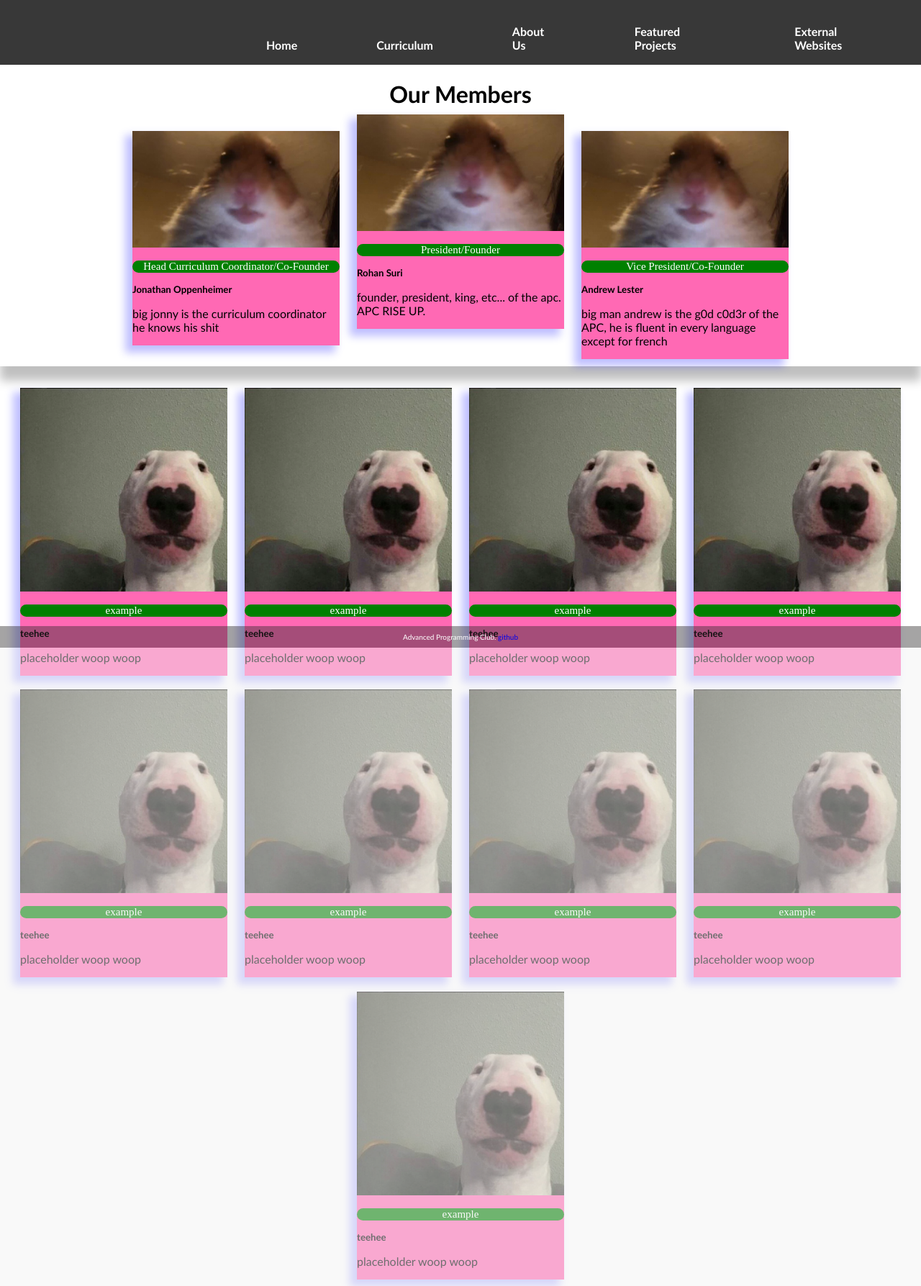
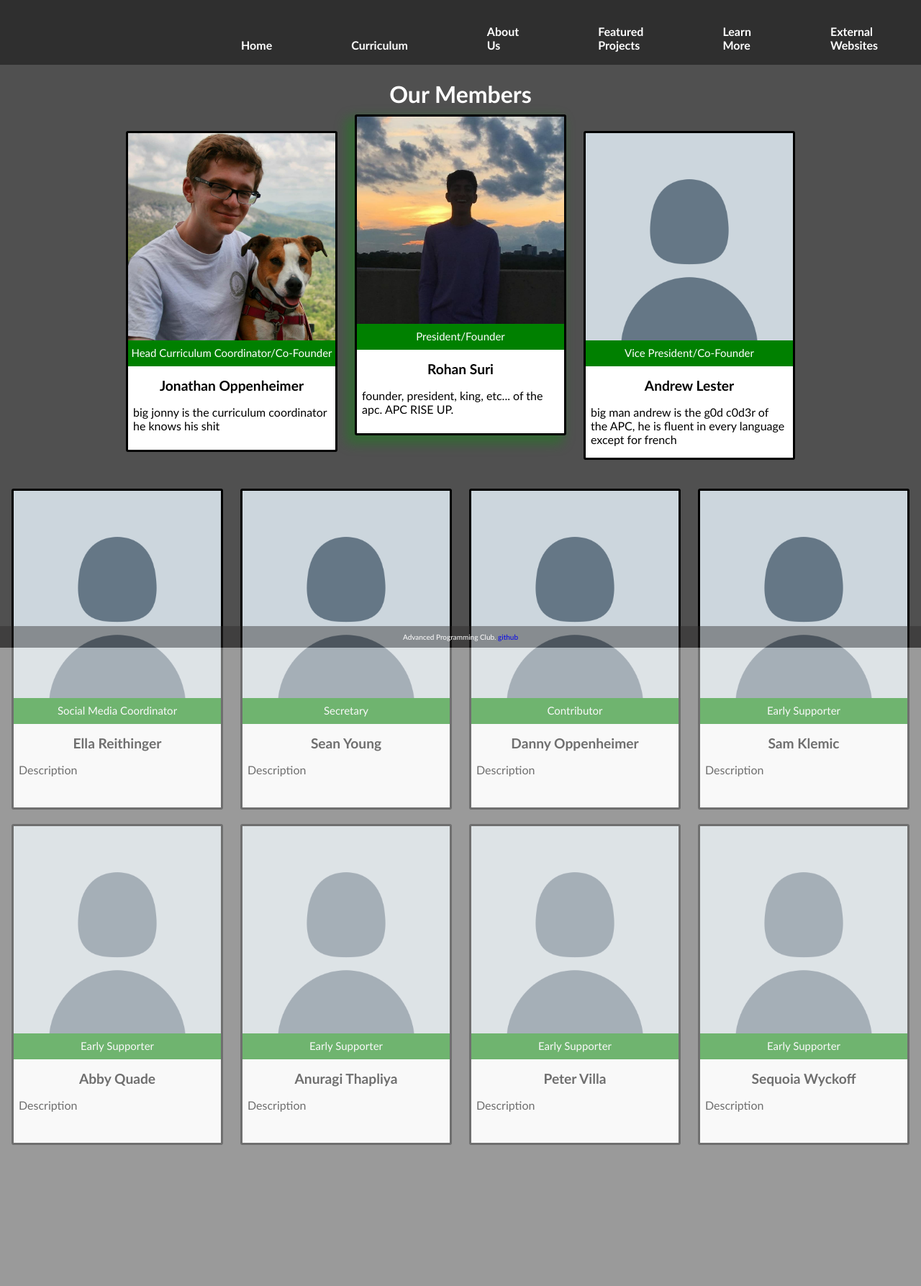
Before and after one commit to apc-gmhs/apc-website, a Jekyll site: the page built from _pages/about_us.html, in a window 1280 px wide. Shown: the whole page at 72% size. Built offline with Jekyll 4.4.1, drawn with Linux system fonts in a browser that asks for light colours; after the commit the page ends 1620 px from its top, so only the background shows below that.

Commit message:
overhaul of about us page

```diff
--- /dev/null
+++ b/_data/member_roles.txt
@@ -0,0 +1,28 @@
+ALL IS ALPHA ORDER
+___
+Exec Board:
+
+Rohan Suri: President/Founder
+Jonathan Oppenheimer: Head Curriculum Coordinator/Co-Founder
+Andrew Lester: Vice President/Co-Founder
+Ella Reithinger: Social Media Coordinator
+Sean Young: Secretary
+___
+Contributors:
+
+Danny Oppenheimer: Contributor
+___
+Early Supporters:
+
+Sam Klemic: Early Supporter
+Abby Quade: Early Supporter
+Anuragi Thapliya: Early Supporter
+Peter Villa: Early Supporter
+Sequoia Wyckoff: Early Supporter
+
+___
+Everyone else:
+*: Member
+Alban J. Abalo
+Turan Rabbani Ahmad
+Victor Anderson
--- a/_data/members.json
+++ b/_data/members.json
@@ -1,58 +1,52 @@
 {
 	"members": [
 		{
-			"imagepath": "/assets/images/hmm.png",
-			"label": "example",
-			"name": "teehee",
-			"desc": "placeholder woop woop"
+			"imagepath": "/assets/images/pfp/default_pfp.png",
+			"label": "Social Media Coordinator",
+			"name": "Ella Reithinger",
+			"desc": "Description"
 		},
 		{
-			"imagepath": "/assets/images/hmm.png",
-			"label": "example",
-			"name": "teehee",
-			"desc": "placeholder woop woop"
+			"imagepath": "/assets/images/pfp/default_pfp.png",
+			"label": "Secretary",
+			"name": "Sean Young",
+			"desc": "Description"
 		},
 		{
-			"imagepath": "/assets/images/hmm.png",
-			"label": "example",
-			"name": "teehee",
-			"desc": "placeholder woop woop"
+			"imagepath": "/assets/images/pfp/default_pfp.png",
+			"label": "Contributor",
+			"name": "Danny Oppenheimer",
+			"desc": "Description"
 		},
 		{
-			"imagepath": "/assets/images/hmm.png",
-			"label": "example",
-			"name": "teehee",
-			"desc": "placeholder woop woop"
+			"imagepath": "/assets/images/pfp/default_pfp.png",
+			"label": "Early Supporter",
+			"name": "Sam Klemic",
+			"desc": "Description"
 		},
 		{
-			"imagepath": "/assets/images/hmm.png",
-			"label": "example",
-			"name": "teehee",
-			"desc": "placeholder woop woop"
+			"imagepath": "/assets/images/pfp/default_pfp.png",
+			"label": "Early Supporter",
+			"name": "Abby Quade",
+			"desc": "Description"
 		},
 		{
-			"imagepath": "/assets/images/hmm.png",
-			"label": "example",
-			"name": "teehee",
-			"desc": "placeholder woop woop"
+			"imagepath": "/assets/images/pfp/default_pfp.png",
+			"label": "Early Supporter",
+			"name": "Anuragi Thapliya",
+			"desc": "Description"
 		},
 		{
-			"imagepath": "/assets/images/hmm.png",
-			"label": "example",
-			"name": "teehee",
-			"desc": "placeholder woop woop"
+			"imagepath": "/assets/images/pfp/default_pfp.png",
+			"label": "Early Supporter",
+			"name": "Peter Villa",
+			"desc": "Description"
 		},
 		{
-			"imagepath": "/assets/images/hmm.png",
-			"label": "example",
-			"name": "teehee",
-			"desc": "placeholder woop woop"
-		},
-		{
-			"imagepath": "/assets/images/hmm.png",
-			"label": "example",
-			"name": "teehee",
-			"desc": "placeholder woop woop"
+			"imagepath": "/assets/images/pfp/default_pfp.png",
+			"label": "Early Supporter",
+			"name": "Sequoia Wyckoff",
+			"desc": "Description"
 		}
 	]
 }
--- a/_includes/header.html
+++ b/_includes/header.html
@@ -12,6 +12,7 @@
         <li><a class="dropdown-item" href="https://github.com/apc-gmhs/apc-website">APC Website</a></li>
 			</ul>
 		</span>
+		<a class="nav-item link" href="/learn_more">Learn More</a>
 		<span class="nav-item">
 			External Websites
 			<ul class="nav-dropdown">
--- a/_pages/about_us.html
+++ b/_pages/about_us.html
@@ -11,24 +11,27 @@ stylesheets:
 	<h1>Our Members</h1>
 	<div id="exec-board" class="card-grid">
 		<div>
-			<img src="/assets/images/head.jpg" />
+			<img src="/assets/images/pfp/jonathanoppenheimer.jpg" />
 			<p class="label">Head Curriculum Coordinator/Co-Founder</p>
 			<h5>Jonathan Oppenheimer</h5>
 			<p>big jonny is the curriculum coordinator he knows his shit</p>
 		</div>
 		<div class="card-elevated">
-			<img src="/assets/images/head.jpg" />
+      <img src="/assets/images/pfp/rohansuri.jpg" />
 			<p class="label">President/Founder</p>
 			<h5>Rohan Suri</h5>
 			<p>founder, president, king, etc... of the apc. APC RISE UP.</p>
 		</div>
+
 		<div>
-			<img src="/assets/images/head.jpg" />
+			<img src="/assets/images/pfp/default_pfp.png" />
 			<p class="label">Vice President/Co-Founder</p>
 			<h5>Andrew Lester</h5>
 			<p>big man andrew is the g0d c0d3r of the APC, he is fluent in every language except for french</p>
 		</div>
 	</div>
+
+
 	<script src="/scripts/about_us.js" defer></script>
 	<div class="card-grid">
 		{% for card in site.data.members.members %}
@@ -40,4 +43,5 @@ stylesheets:
 		</div>
 		{% endfor %}
 	</div>
+	<br />
 </main>
--- a/_pages/curriculum.html
+++ b/_pages/curriculum.html
@@ -9,7 +9,6 @@ scripts:
   - curriculum
 ---
 
-<main>
 <main>
 	<h2 id="title">Curriculum Overview</h2>
 	<div class="doc">
@@ -21,4 +20,3 @@ scripts:
 	<br />
 	<br />
 </main>
-</main>
--- a/css/about_us.css
+++ b/css/about_us.css
@@ -1,5 +1,10 @@
+body {
+	background-color: rgb(80, 80, 80);
+}
+
 main > div {
 	text-align: center;
+
 }
 
 main div div:not(#button-wrapper) {
@@ -19,12 +24,20 @@ main img {
 	background: #333;
 }
 
+h1 {
+	text-align: center;
+	color: white;
+}
+
+h4 {
+	margin-top: 15px;
+	font-size: 50px;
+	text-align: center;
+	margin-bottom: 15px;
+}
+
 h5 {
 	margin: 0;
-}
-
-h1 {
-	text-align: center;
 }
 
 footer h5 {
@@ -35,44 +48,50 @@ footer h5 {
 p.label {
 	color: #ffffff;
 	background-color: green;
-	font-family: Adam;
 	font-size: 15px;
+	margin-top: -5px;
+	padding: 10px 0px;
 	text-align: center;
-	border-radius: 10px;
 }
 
 #button-wrapper {
 	margin-top: 20px;
 }
 
-h4 {
-	margin-top: 15px;
-	font-family: Adam;
-	font-size: 50px;
-	text-align: center;
-	margin-bottom: 15px;
-}
 
 #exec-board {
 	margin-bottom: 20px;
-	box-shadow: 0px 20px 13px 0px rgba(0, 0, 0, 0.25);
 }
 
 .card-grid > div {
-	background-color: hotpink;
-	box-shadow: -8px 8px 11px 2px rgba(0, 0, 255, 0.25);
+	background-color: white;
 	transition: transform 0.25s ease, box-shadow 0.25s ease;
 	will-change: transform;
+	min-height: 440px;
+	border: black;
+	border-radius: 3px;
+	border-style: solid;
 }
 
 .card-grid > div:not(.card-elevated):hover {
 	transform: translateY(-15px);
-	box-shadow: -8px 8px 16px 4px rgba(0, 0, 255, 0.35);
+	box-shadow: -8px 8px 16px 4px rgba(0, 150, 0, 0.35);
+}
+
+.card-grid > div p:last-of-type {
+	padding: 0px 7px;
+}
+
+.card-grid > div h5 {
+	margin-top: 5px;
+	text-align: center;
+	font-weight: bold;
+	font-size: 1.2rem;
 }
 
 .card-elevated {
 	transform: translateY(-23px);
-	box-shadow: -8px 8px 16px 4px rgba(0, 0, 255, 0.35);
+	box-shadow: -8px 8px 16px 4px rgba(0, 150, 0, 0.35);
 }
 
 @media (max-width: 390px) {
--- a/css/curriculum.css
+++ b/css/curriculum.css
@@ -1,5 +1,6 @@
 body {
 	overflow-x: hidden;
+	background-color: #808080;
 }
 
 #title {
```
Also changed, not shown: other parts of _pages/about_us.html (+1 -1 lines), other parts of _pages/curriculum.html (+1 -1 lines), _pages/learn_more.html (added, +26 -0 lines), css/learn_more.css (added, +36 -0 lines), assets/images/circle_computer.png (added), assets/images/pfp/default_pfp.png (added), assets/images/pfp/head.jpg (renamed from assets/images/head.jpg), assets/images/pfp/hmm.png (renamed from assets/images/hmm.png), assets/images/pfp/jonathanoppenheimer.jpg (added), assets/images/pfp/rohansuri.jpg (added). Lines whose indentation alone changed are shown as unchanged.
